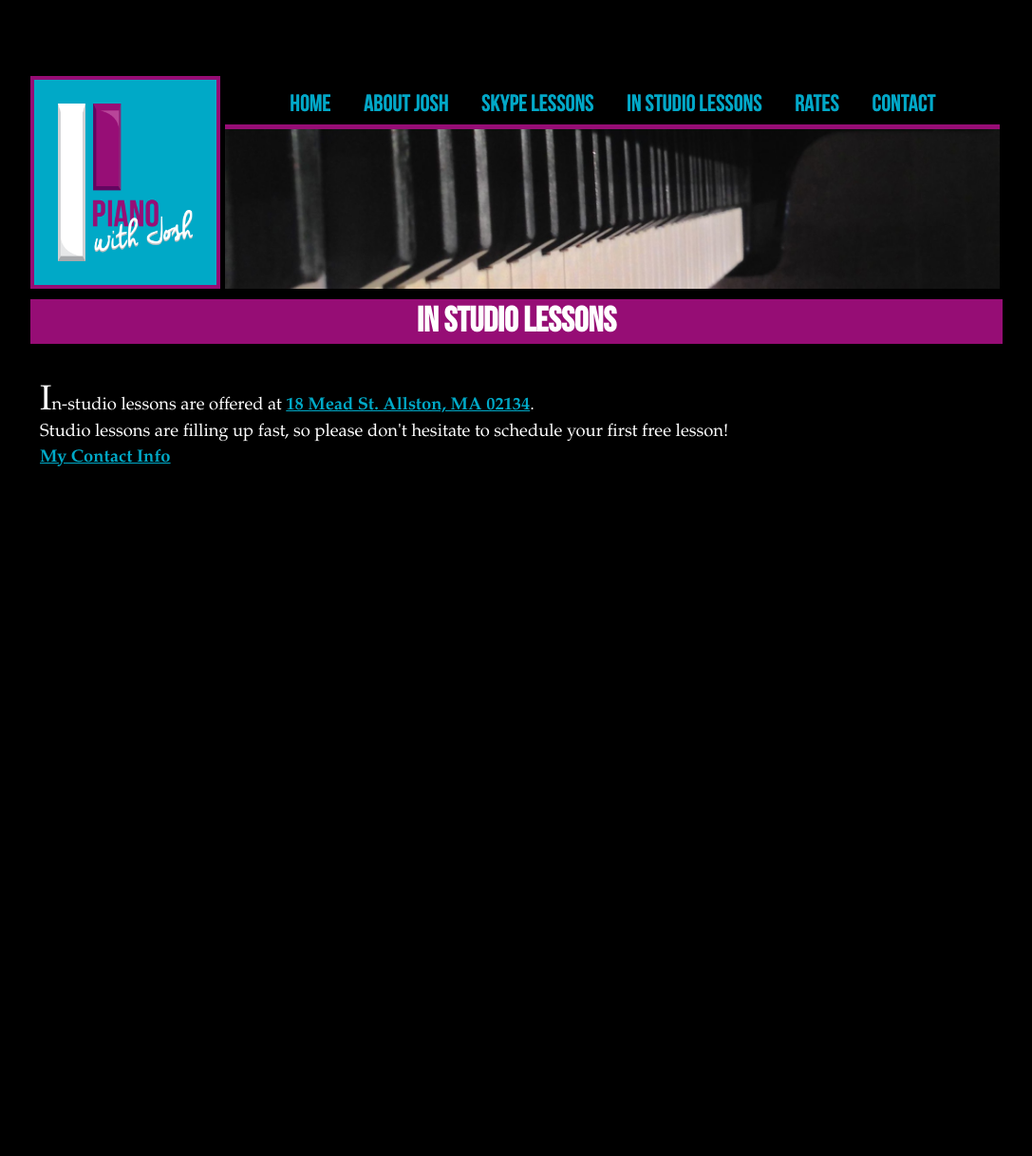
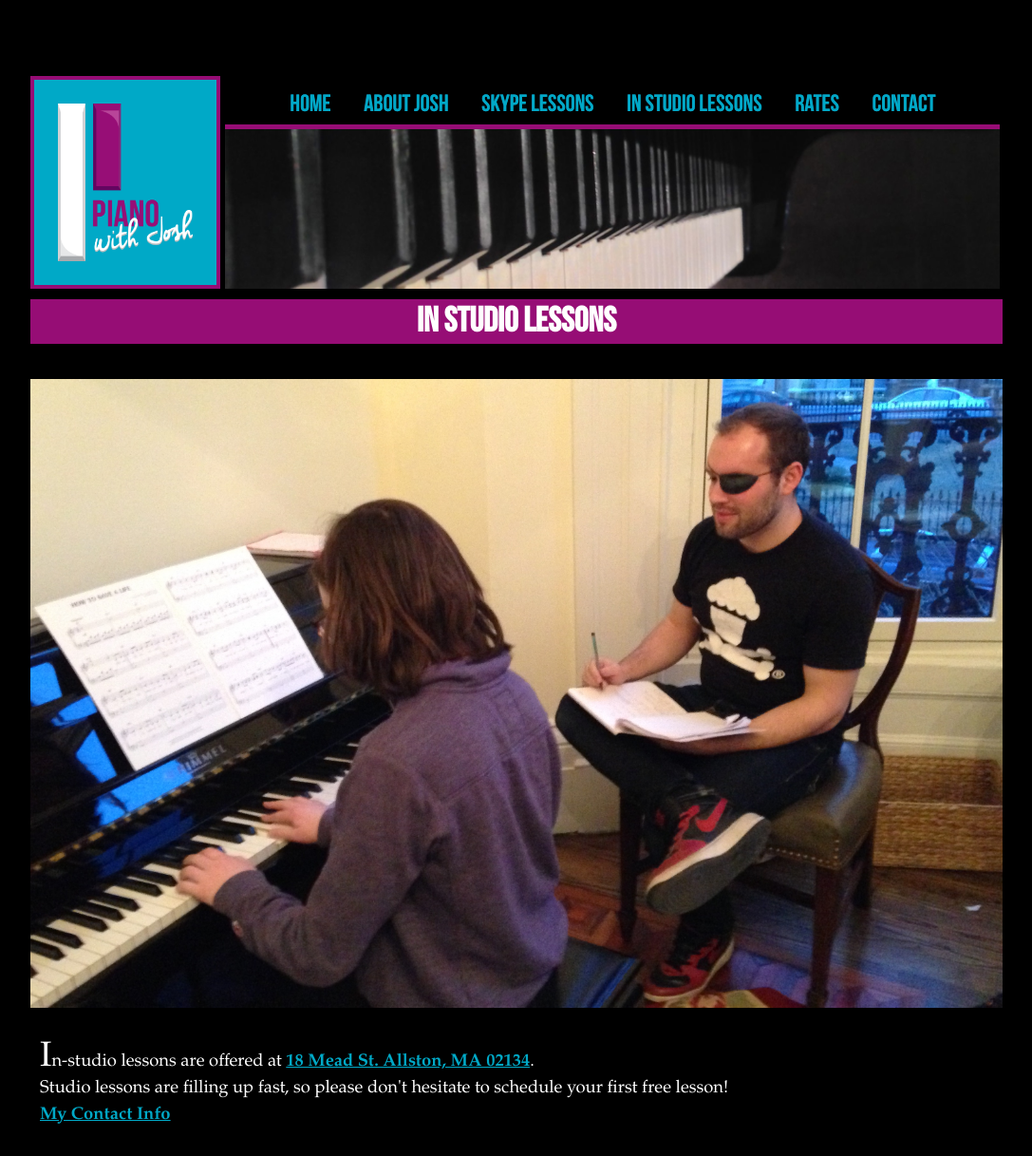
Before and after one commit to PianoWithJosh/PianoWithJosh.github.io, a Jekyll site: the page built from instudiolessons/index.html, in a window 1280 px wide. Shown: the whole page at 95% size, without its empty margins (96-1183 px from the left). Built offline with Jekyll 4.4.1, drawn with Linux system fonts in a browser that asks for light colours; nearby versions of some CDN libraries; Markdown is read by kramdown in place of the engine named in the settings; before the commit the page ends 900 px from its top, so only the background shows below that.

Commit message:
Added pic to instudio lessons page

```diff
--- a/instudiolessons/index.html
+++ b/instudiolessons/index.html
@@ -3,9 +3,12 @@ title: In Studio Lessons
 layout: base
 ---
 <link rel="stylesheet" href="/css/instudio.css">
+<div class="pure-g-r">
+	<div class="pure-u-1-1">
+<img src="../images/instudio.jpg"/>
+</div>
 
-
-<p>In-studio lessons are offered at <strong><a href="http://tinyurl.com/ktoaynn">18 Mead St. Allston, MA 02134</a></strong>.<br/>
+<div class="pure-u-1-1"><p>In-studio lessons are offered at <strong><a href="http://tinyurl.com/ktoaynn">18 Mead St. Allston, MA 02134</a></strong>.<br/>
 
 
 Studio lessons are filling up fast, so please don't hesitate to schedule your first free
@@ -13,3 +16,5 @@ Studio lessons are filling up fast, so please don't hesitate to schedule your fi
 lesson!<br/>
 <strong><a href="/contact/">My Contact Info</a></strong>
 </p>
+</div>
+</div>
```
Also changed, not shown: images/instudio.jpg (added).
